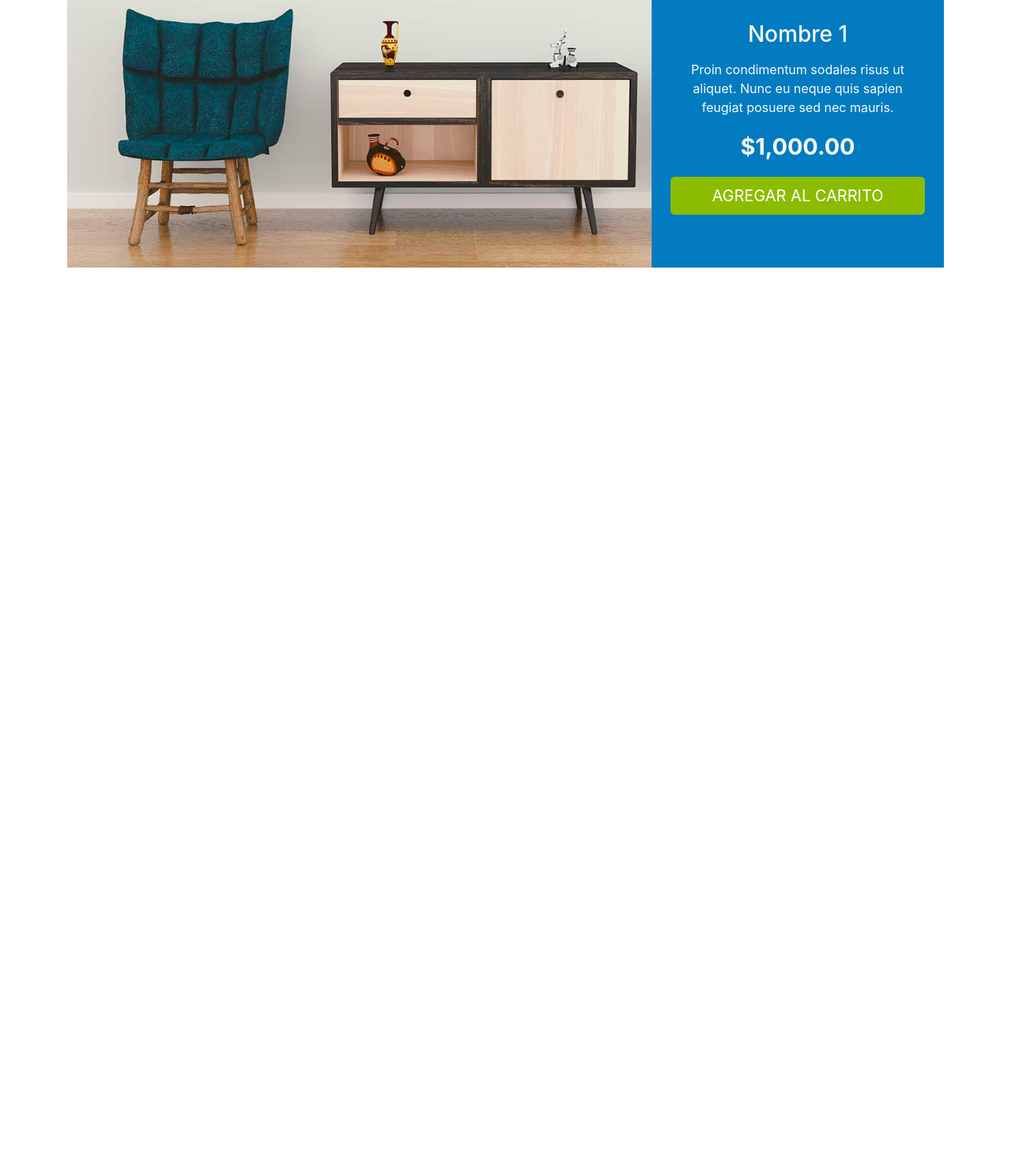
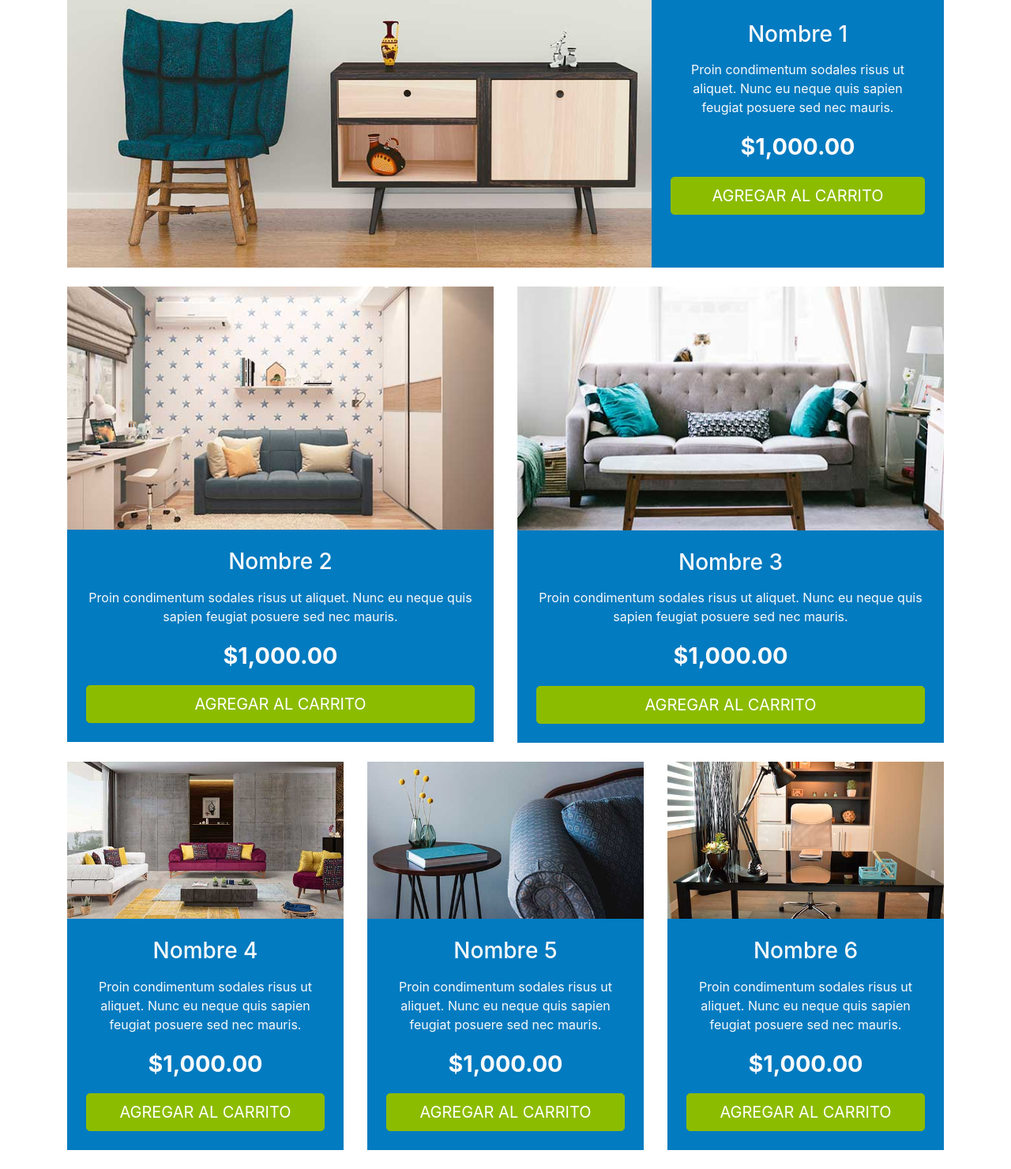
Before and after one commit to tonytenorio/furniture-store, a plain HTML site: page index.html in a window 1280 px wide. Shown: the part 1919-3400 px from the top of the page at 79% size. Before the commit the page ends 2258 px from the top, so only its background shows below. Drawn offline with nearby package versions, Linux system fonts and the light colour scheme.

Commit message:
Section Productos ready

```diff
--- a/index.html
+++ b/index.html
@@ -7,7 +7,7 @@
     <link rel="stylesheet" href="https://stackpath.bootstrapcdn.com/bootstrap/4.1.0/css/bootstrap.min.css" integrity="sha384-9gVQ4dYFwwWSjIDZnLEWnxCjeSWFphJiwGPXr1jddIhOegiu1FwO5qRGvFXOdJZ4" crossorigin="anonymous">
     <link href="https://fonts.googleapis.com/css?family=Playfair+Display:700|Raleway:400,700" rel="stylesheet">
     <link rel="stylesheet" href="css/styles.css">
-    <title>BienesRaices</title>
+    <title>Furniture Store</title>
 </head>
 <body>
 
@@ -88,6 +88,58 @@
                 </div>
             </div>
         </div>
+
+        <div class="row mt-4">
+            <div class="col-md-6 mb-4 mb-md-0">
+                <img src="img/producto2.jpg" alt="Producto" class="img-fluid">
+                <div class="info-producto bg-primary text-light text-center p-4">
+                    <h3 class="text-center mb-3">Nombre 2</h3>
+                    <p>Proin condimentum sodales risus ut aliquet. Nunc eu neque quis sapien feugiat posuere sed nec mauris.</p>
+                    <p class="precio font-weight-bold">$1,000.00</p>
+                    <a href="#" class="btn btn-success d-block btn-lg text-uppercase">Agregar al Carrito</a>
+                </div>
+            </div>
+            <div class="col-md-6">
+                <img src="img/producto3.jpg" alt="Producto" class="img-fluid">
+                <div class="info-producto bg-primary text-light text-center p-4">
+                    <h3 class="text-center mb-3">Nombre 3</h3>
+                    <p>Proin condimentum sodales risus ut aliquet. Nunc eu neque quis sapien feugiat posuere sed nec mauris.</p>
+                    <p class="precio font-weight-bold">$1,000.00</p>
+                    <a href="#" class="btn btn-success d-block btn-lg text-uppercase">Agregar al Carrito</a>
+                </div>
+            </div>
+        </div>
+
+        <div class="row mt-4 justify-content-center">
+            <div class="col-md-6 col-lg-4 mb-4">
+                <img src="img/producto4.jpg" alt="Producto" class="img-fluid">
+                <div class="info-producto bg-primary text-light text-center p-4">
+                    <h3 class="text-center mb-3">Nombre 4</h3>
+                    <p>Proin condimentum sodales risus ut aliquet. Nunc eu neque quis sapien feugiat posuere sed nec mauris.</p>
+                    <p class="precio font-weight-bold">$1,000.00</p>
+                    <a href="#" class="btn btn-success d-block btn-lg text-uppercase">Agregar al Carrito</a>
+                </div>
+            </div>
+            <div class="col-md-6 col-lg-4 mb-4">
+                <img src="img/producto5.jpg" alt="Producto" class="img-fluid">
+                <div class="info-producto bg-primary text-light text-center p-4">
+                    <h3 class="text-center mb-3">Nombre 5</h3>
+                    <p>Proin condimentum sodales risus ut aliquet. Nunc eu neque quis sapien feugiat posuere sed nec mauris.</p>
+                    <p class="precio font-weight-bold">$1,000.00</p>
+                    <a href="#" class="btn btn-success d-block btn-lg text-uppercase">Agregar al Carrito</a>
+                </div>
+            </div>
+            <div class="col-md-6 col-lg-4">
+                <img src="img/producto6.jpg" alt="Producto" class="img-fluid">
+                <div class="info-producto bg-primary text-light text-center p-4">
+                    <h3 class="text-center mb-3">Nombre 6</h3>
+                    <p>Proin condimentum sodales risus ut aliquet. Nunc eu neque quis sapien feugiat posuere sed nec mauris.</p>
+                    <p class="precio font-weight-bold">$1,000.00</p>
+                    <a href="#" class="btn btn-success d-block btn-lg text-uppercase">Agregar al Carrito</a>
+                </div>
+            </div>
+        </div>
+
     </div>
 
     <script src="https://code.jquery.com/jquery-3.3.1.slim.min.js" integrity="sha384-q8i/X+965DzO0rT7abK41JStQIAqVgRVzpbzo5smXKp4YfRvH+8abtTE1Pi6jizo" crossorigin="anonymous"></script>
```
